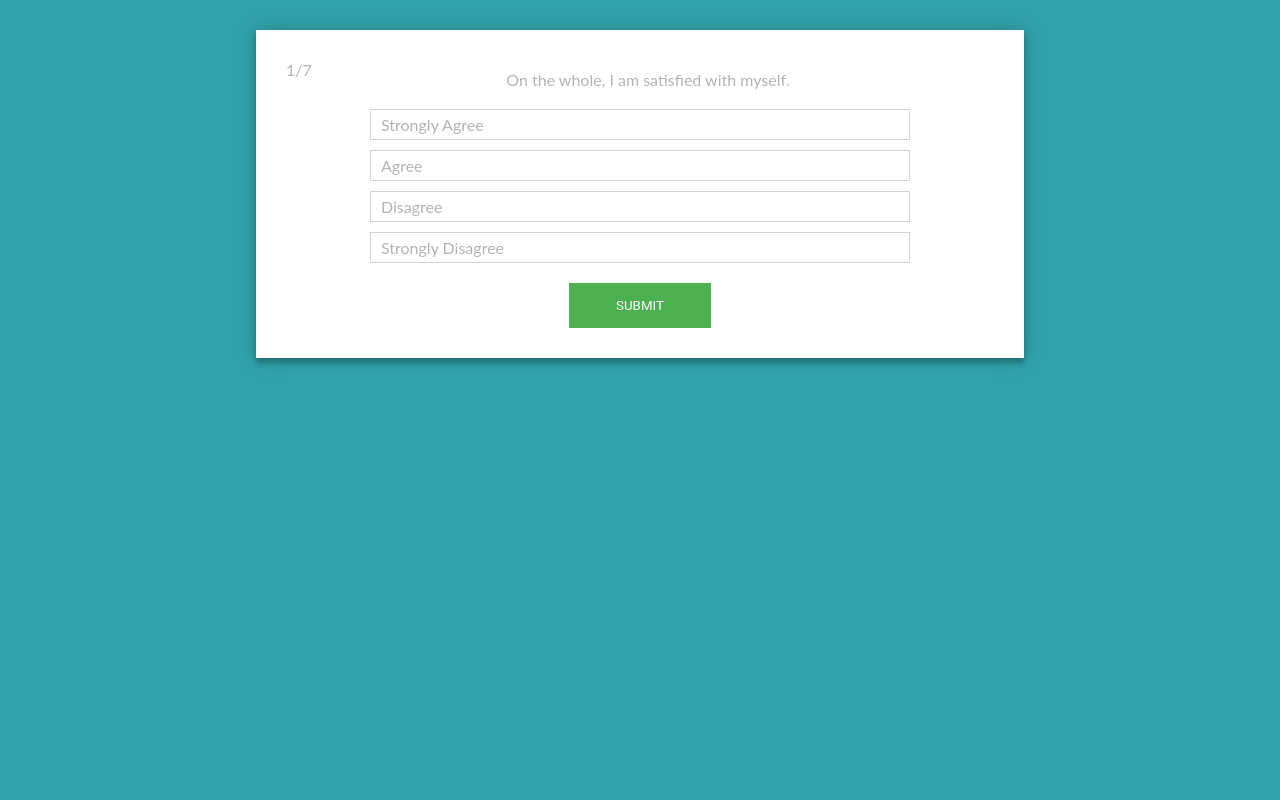
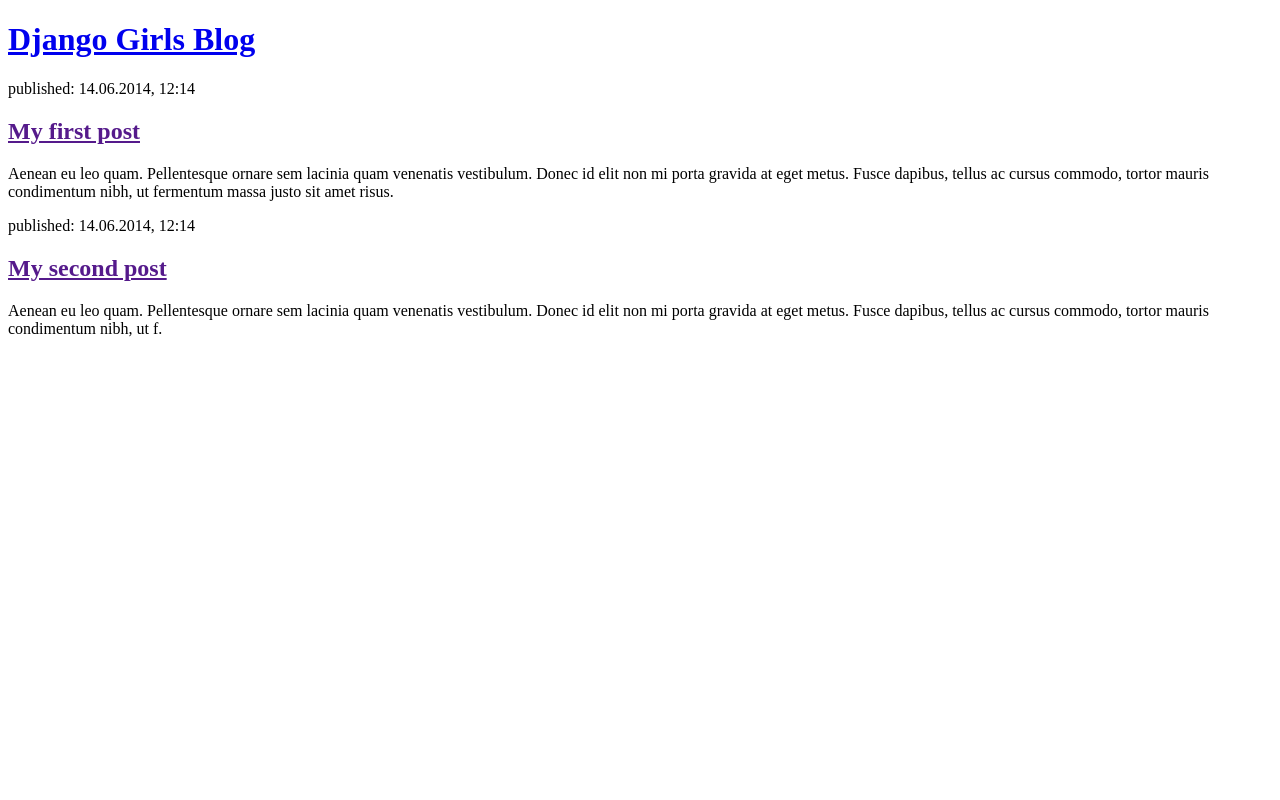
Before and after one commit to yellowflash104/my-first-blog, a Django app: page / in a window 1280 px wide. Run offline with Django 3.2, Linux system fonts and the light colour scheme; some libraries are stand-ins or nearby versions.

Commit message:
revert back to orignal site

```diff
--- a/blog/templates/blog/main.js
+++ /dev/null
@@ -1,399 +0,0 @@
-
-// Creating questionss and answers
-//*****************************************************************************
-var question1 = {
-                  question: "On the whole, I am satisfied with myself. ",
-                  answers: ["Strongly Agree", "Agree", "Disagree", "Strongly Disagree"],
-                  correct: 0
-                };
-
-var question2 = {
-                  question: "At times, I think I am no good at all. ",
-                  answers: ["Strongly Agree", "Agree", "Disagree", "Strongly Disagree"],
-                  correct: 2
-                };
-
-var question3 = {
-                  question: "I feel that I have a number of good qualities. ",
-                  answers: ["Strongly Agree", "Agree", "Disagree", "Strongly Disagree"],
-                  correct: 1
-                }
-
-var question4 = {
-                  question: "I am able to do things as well as most other people. ",
-                  answers: ["Strongly Agree", "Agree", "Disagree", "Strongly Disagree"],
-                  correct: 2
-                };
-
-var question5 = {
-                  question: "I feel I do not have much to be proud of. ",
-                  answers: ["Strongly Agree", "Agree", "Disagree", "Strongly Disagree"],
-                  correct: 1
-                };
-
-var question6 = {
-                  question: "I certainly feel useless at times.",
-                  answers: ["Strongly Agree", "Agree", "Disagree", "Strongly Disagree"],
-                  correct: 3
-                };
-
-var question7 = {
-                  question: "I feel that I’m a person of worth, at least on an equal plane with others. ",
-                  answers: ["Strongly Agree", "Agree", "Disagree", "Strongly Disagree"],
-                  correct: 0
-                };
-
-var question8 = {
-                  question: "I wish I could have more respect for myself. ",
-                  answers: ["Strongly Agree", "Agree", "Disagree", "Strongly Disagree"],
-                  correct: 0
-                };
-
-var question9 = {
-                  question: "All in all, I am inclined to feel that I am a failure. ",
-                  answers: ["Strongly Agree", "Agree", "Disagree", "Strongly Disagree"],
-                  correct: 0
-                };
-
-var question10 = {
-                  question: "I take a positive attitude toward myself. ",
-                  answers: ["Strongly Agree", "Agree", "Disagree", "Strongly Disagree"],
-                  correct: 0
-                };
-
-
-// create an array of objects
-
-var questions = [question1, question2, question3, question4, question5, question6, question7];
-
-// Initialize variables
-//------------------------------------------------------------------
-
-var tags;
-var tagsClass = '';
-var liTagsid = [];
-var correctAns = 0;
-var quizPage = 1;
-
-
-var currentIndex = 0;
-var currentQuestion = questions[currentIndex];
-
-var prevousQuestion;
-var previousIndex = 0;
-
-var ulTag = document.getElementsByTagName('ul')[0];
-var button = document.getElementById('submit');
-var questionTitle = document.getElementById('question');
-
-//save class name so it can be reused easily
-//if I want to change it, I have to change it one place
-var classHighlight = 'selected';
-
-
-// Display Answers and hightlight selected item
-//------------------------------------------------------------------
-function showQuestions (){
-
-  if (currentIndex != 0) {
-    // create again submit button only for next pages
-    ulTag.innerHTML ='';
-    button.innerHTML = 'Submit';
-    button.className = 'submit';
-    button.id = 'submit';
-
-    //update the number of questions displayed
-    document.getElementById('quizNumber').innerHTML = quizPage;
-  }
-
-  //Display Results in the final page
-  if (currentIndex ==  (questions.length)) {
-    ulTag.innerHTML = '';
-    document.getElementById('question').innerHTML = '';
-
-    showResults();
-
-    return
-  }
-
-  questionTitle.innerHTML = currentQuestion.question;
-  console.log(currentQuestion.question);
-
-  // create a for loop to generate the answers and display them in the page
-  for (var i = 0; i < currentQuestion.answers.length; i++) {
-    // creating answers
-    var newAns = document.createElement('li');
-    newAns.id = 'ans'+ (i+1);
-    newAns.className = "notSelected";
-    var textAns = document.createTextNode(currentQuestion.answers[i]);
-    newAns.appendChild(textAns);
-    var addNewAnsHere = document.getElementById('answer');
-    addNewAnsHere.appendChild(newAns);
-
-    console.log(currentQuestion.answers[i]);
-  }
-
-
-  //.click() will return the result of $('.notSelected')
-    var $liTags = $('.notSelected').click(function(list) {
-        list.preventDefault();
-        //run removeClass on every element
-        //if the elements are not static, you might want to rerun $('.notSelected')
-        //instead of the saved $litTags
-        $liTags.removeClass(classHighlight);
-        //add the class to the currently clicked element (this)
-        $(this).addClass(classHighlight);
-
-        //get id name of clicked answer
-        for (var i = 0; i < currentQuestion.answers.length ; i++) {
-          // console.log(liTagsid[i]);
-          if($liTags[i].className == "notSelected selected"){
-            //store information to check answer
-            tags = $liTags[i].id;
-            // tagsClass = $LiTags.className;
-            console.log(tags);
-            tagsClassName = $liTags[i];
-          }
-        }
-    });
-
-    //check answer once it has been submitted
-    button.onclick = function (){ checkAnswer()};
-}
-
-//self calling function
-showQuestions();
-
-
-// Show Correct Answer
-//------------------------------------------------------------------
-function checkAnswer (){
-  // get selected list
-  var selectedItem = document.getElementById(tags);
-
-  // check that an answer has been selected
-  if (selectedItem == undefined) {
-    alert("Please selected an answer!")
-    return
-  } else {
-    // get user answer if form of text
-    var userAns = selectedItem.innerHTML;
-  }
-
-  /*// change the background of the answer according to the Results
-  if (userAns == currentQuestion.answers[currentQuestion.correct]) {
-    console.log("Correct! The answer is: "+ userAns);
-    // change color of selected item by changing className
-    selectedItem.className = 'correct';
-    // count the number of correct answers
-    correctAns++;
-    console.log(correctAns);
-  } else {
-    console.log("Wrong! The corrent answer is: "+  currentQuestion.answers[currentQuestion.correct]);
-    //change the background of the wrong answer
-    selectedItem.className = 'wrong';
-    //hightlight the right answer if the user got it wrong
-    //change the class name of the correct answer
-    ulTag.getElementsByTagName('li')[currentQuestion.correct].className = 'correct';
-
-    console.log(currentQuestion.answers[currentQuestion.correct]);
-  }*/
-
-  // Create a next Question button once the answer has been submitted
-  button.innerHTML = 'Next Question';
-  button.className = 'next';
-  button.id = 'next';
-
-  prevousQuestion = currentQuestion;
-  quizPage++;
-  currentIndex++;
-  currentQuestion = questions[currentIndex];
-
-  // Start with the next question once the "Next" button has been clicked
-  button.onclick = function (){showQuestions()};
-  return
-}
-
-// Final score
-//------------------------------------------------------------------
-function showResults () {
-  //deleting page number
-  document.getElementById('pages').innerHTML='';
-
-  // Change Title
-  questionTitle.innerHTML = '<h1>Your Score</h1>';
-
-  // Get the area that will be used to display the user's score
-  var newInfo = document.getElementById('quiz-results');
-  //Change the id and className of the area for the circle
-  newInfo.innerHTML = '';
-  newInfo.id = 'circle';
-  newInfo.className = 'circle';
-
-
-  //Create a Div for the fill element
-  var newDiv = document.createElement('div');
-  newDiv.className = 'fill';
-  var addHere = document.getElementById('circle');
-  addHere.appendChild(newDiv);
-
-  // add the score to the circle
-  var newScore = document.createElement('h3');
-  newScore.className = 'score';
-  var textScore = document.createTextNode(Math.floor((correctAns/questions.length)*100) + '%');
-  newScore.appendChild(textScore);
-  addHere.appendChild(newScore);
-
-  //use jquary to grab the text of the score
-  var score = $(".score").text();
-
-  //fill the circle in base of the score
-  $(".fill").css("height",score);
-
-  if (correctAns >= 5) {
-    var newCongrats = document.createElement('p');
-    var textCongrats = document.createTextNode('Congratulations! You did a Good Job!')
-    newCongrats.appendChild(textCongrats);
-    document.getElementById('display-area').appendChild(newCongrats);
-
-    confettiEffect();
-  }
-
-}
-
-// Confetti Effect by Gtibo "Confetti Party"
-//------------------------------------------------------------------
-function confettiEffect (){
-  //grabing area to create the effect
-  canvas = document.getElementById("canvas");
-  context = canvas.getContext("2d");
-  width = canvas.width = window.innerWidth;
-  height = canvas.height = window.innerHeight;
-
-  // creating the tabel
-  particle = [];
-  particleCount = 0,
-  gravity = 0.3,
-  colors = [
-    '#f44336', '#e91e63', '#9c27b0', '#673ab7', '#3f51b5',
-    '#2196f3', '#03a9f4', '#00bcd4', '#009688', '#4CAF50',
-    '#8BC34A', '#CDDC39', '#FFEB3B', '#FFC107', '#FF9800',
-    '#FF5722', '#795548'
-  ];
-
-  for( var i = 0; i < 300; i++){
-
-    particle.push({
-    	x : width/2,
-    	y : height/2,
-    	boxW : randomRange(5,20),
-    	boxH : randomRange(5,20),
-    	size : randomRange(2,8),
-
-    	spikeran:randomRange(3,5),
-
-    	velX :randomRange(-8,8),
-    	velY :randomRange(-50,-10),
-
-    	angle :convertToRadians(randomRange(0,360)),
-    	color:colors[Math.floor(Math.random() * colors.length)],
-    	anglespin:randomRange(-0.2,0.2),
-
-    	draw : function(){
-    		context.save();
-        context.translate(this.x,this.y);
-        context.rotate(this.angle);
-    		context.fillStyle=this.color;
-    		context.beginPath();
-
-    	  context.fillRect(this.boxW/2*-1,this.boxH/2*-1,this.boxW,this.boxH);
-    		context.fill();
-				context.closePath();
-    		context.restore();
-    	  this.angle += this.anglespin;
-        this.velY*= 0.999;
-    	  this.velY += 0.3;
-
-        this.x += this.velX;
-        this.y += this.velY;
-
-    		if(this.y < 0){
-      	   this.velY *= -0.2;
-      		 this.velX *= 0.9;
-      	};
-
-      	if(this.y > height){
-        	this.anglespin = 0;
-        	this.y = height;
-        	this.velY *= -0.2;
-      		this.velX *= 0.9;
-    	  };
-
-    		if(this.x > width ||this.x< 0){
-        	this.velX *= -0.5;
-        };
-    	},
-  	});
-  }
-
-  function drawScreen(){
-  			context.globalAlpha = 1;
-    		for( var i = 0; i < particle.length; i++){
-    			particle[i].draw();
-    		}
-  }
-
-	function loadImage(url){
-		var img = document.createElement("img");
-		img.src=url;
-		return img;
-	}
-
-  function update(){
-  context.clearRect(0,0,width,height);
-  drawScreen();
-  requestAnimationFrame(update);
-  }
-
-  update();
-
-  function randomRange(min, max){
-  	return min + Math.random() * (max - min );
-  }
-
-  function randomInt(min, max){
-  	return Math.floor(min + Math.random()* (max - min + 1));
-  }
-
-   function convertToRadians(degree) {
-        return degree*(Math.PI/180);
-    }
-
-		function drawStar(cx, cy, spikes, outerRadius, innerRadius,color) {
-    var rot = Math.PI / 2 * 3;
-    var x = cx;
-    var y = cy;
-    var step = Math.PI / spikes;
-
-    context.strokeSyle = "#000";
-    context.beginPath();
-    context.moveTo(cx, cy - outerRadius)
-    for (i = 0; i < spikes; i++) {
-        x = cx + Math.cos(rot) * outerRadius;
-        y = cy + Math.sin(rot) * outerRadius;
-        context.lineTo(x, y)
-        rot += step
-
-        x = cx + Math.cos(rot) * innerRadius;
-        y = cy + Math.sin(rot) * innerRadius;
-        context.lineTo(x, y)
-        rot += step
-    }
-
-    context.lineTo(cx, cy - outerRadius)
-    context.closePath();
-    context.fillStyle = color;
-    context.fill();
-
-  }
-}
--- a/blog/templates/blog/post_list.html
+++ b/blog/templates/blog/post_list.html
@@ -1,25 +1,23 @@
-<link rel="stylesheet" href="style.css">
+<!DOCTYPE html>
+<html>
+    <head>
+        <title>Django Girls blog</title>
+    </head>
+    <body>
+        <header>
+            <h1><a href="/">Django Girls Blog</a></h1>
+        </header>
 
-<!-- Main page -->
-<div class="main">
-  <!-- Number of Question  -->
-  <div class="wrapper" id="pages">
-    <span id="quizNumber">1</span><span>/7</span>
-  </div>
+        <article>
+            <time>published: 14.06.2014, 12:14</time>
+            <h2><a href="">My first post</a></h2>
+            <p>Aenean eu leo quam. Pellentesque ornare sem lacinia quam venenatis vestibulum. Donec id elit non mi porta gravida at eget metus. Fusce dapibus, tellus ac cursus commodo, tortor mauris condimentum nibh, ut fermentum massa justo sit amet risus.</p>
+        </article>
 
-  <!-- Quiz Question -->
-  <div class="quiz-questions" id="display-area">
-    <p id="question"></p>
-    <ul id="answer">
-    </ul>
-
-    <div id="quiz-results">
-      <button type="button" name="button" class="submit" id="submit">Submit</button>
-    </div>
-  </div>
-
-</div>
-
-<canvas id="canvas"></canvas>
-<script src="https://cdnjs.cloudflare.com/ajax/libs/jquery/2.1.3/jquery.min.js"></script>
-<script src="main.js"></script>
+        <article>
+            <time>published: 14.06.2014, 12:14</time>
+            <h2><a href="">My second post</a></h2>
+            <p>Aenean eu leo quam. Pellentesque ornare sem lacinia quam venenatis vestibulum. Donec id elit non mi porta gravida at eget metus. Fusce dapibus, tellus ac cursus commodo, tortor mauris condimentum nibh, ut f.</p>
+        </article>
+    </body>
+</html>
--- a/blog/templates/blog/style.css
+++ /dev/null
@@ -1,169 +0,0 @@
-/*========================================================
-          Sitewide Styles
-==========================================================*/
-/*multiple selector*/
-* {
-  margin: 0;
-  padding: 0;
-  box-sizing: border-box;
-}
-
-body {
-  margin: 0 auto;
-  font-family: 'Lato', sans-serif;
-  color: #b3b3b3;
-  background-color: #31a2ac;
-  text-align: center;
-  margin-top: 0;
-}
-
-/*========================================================
-          Quiz Section
-========================================================*/
-/*styling quiz area*/
-.main {
-  background-color: white;
-  margin: 0 auto;
-  width: 60%;
-  margin-top: 30px;
-  padding: 30px;
-  box-shadow: 0 0 20px 0 rgba(0, 0, 0, 0.2), 0 5px 5px 0 rgba(0, 0, 0, 0.24);
-}
-
-/*Editing the number of questions*/
-span {
-  float: left;
-}
-
-/*Editing the number of questions*/
-span {
-  float: left;
-}
-
-/*format text*/
-p {
-  padding: 10px 10px 0;
-}
-
-/*Form area width*/
-.form-area, ul {
-  margin: 20px auto;
-  max-width: 550px;
-}
-
-/*formatting answers*/
-li {
-  list-style-type: none;
-  text-align: left;
-  background-color: transparent;
-  margin: 10px 5px;
-  padding: 5px 10px;
-  border: 1px solid lightgray;
-  font-weight: normal;
-}
-
-li:hover {
-  background: #ECEEF0;
-}
-
-/*Change effect of question when the questions is selected*/
-.selected, .selected:hover {
-  background: #FFDEAD;
-}
-
-/*change correct answer background*/
-.correct, .correct:hover {
-  background: #9ACD32;
-  color: white;
-}
-
-/*change wrong answer background*/
-.wrong, .wrong:hover {
-  background: #db3c3c;
-  color: white;
-}
-
-/*========================================================
-        Submit Button
-========================================================*/
-.main button {
-  font-family: "Roboto", sans-serif;
-  text-transform: uppercase;
-  width: 20%;
-  border: none;
-  padding: 15px;
-  color: #FFFFFF;
-}
-
-.submit:hover, .submit:active, .submit:focus {
-  background: #43A047;
-}
-
-.submit {
-  background: #4CAF50;
-  min-width: 120px;
-}
-
-/*next question button*/
-.next {
-  background: #fa994a;
-  min-width: 120px;
-}
-
-.next:hover, .next:active, .next:focus {
-  background: #e38a42;
-}
-
-.restart {
-  background-color:
-}
-
-/*========================================================
-        Results
-========================================================*/
-.circle{
-  position: relative;
-  margin: 0 auto;
-  width: 200px;
-  height: 200px;
-  background: #bdc3c7;
-  -webkit-border-radius: 100px;
-  -moz-border-radius: 100px;
-  border-radius: 100px;
-  overflow: hidden;
-}
-
-.fill{
-  position: absolute;
-  bottom: 0;
-  width: 100%;
-  height: 80%;
-  background: #31a2ac;
-}
-
-h3 {
-  position: absolute;
-  width: 100%;
-  top: 60px;
-  text-align: center;
-  font-family: Arial, sans-serif;
-  color: #fff;
-  font-size: 40pt;
-  line-height: 0;
-  font-weight: normal;
-}
-
-.circle p {
-  margin: 400px;
-}
-
-/*========================================================
-        Confeeti Effect
-========================================================*/
-canvas{
-  position:absolute;
-	left:0;
-	top:0;
-	z-index:0;
-	border:0px solid #000;
-}
```
